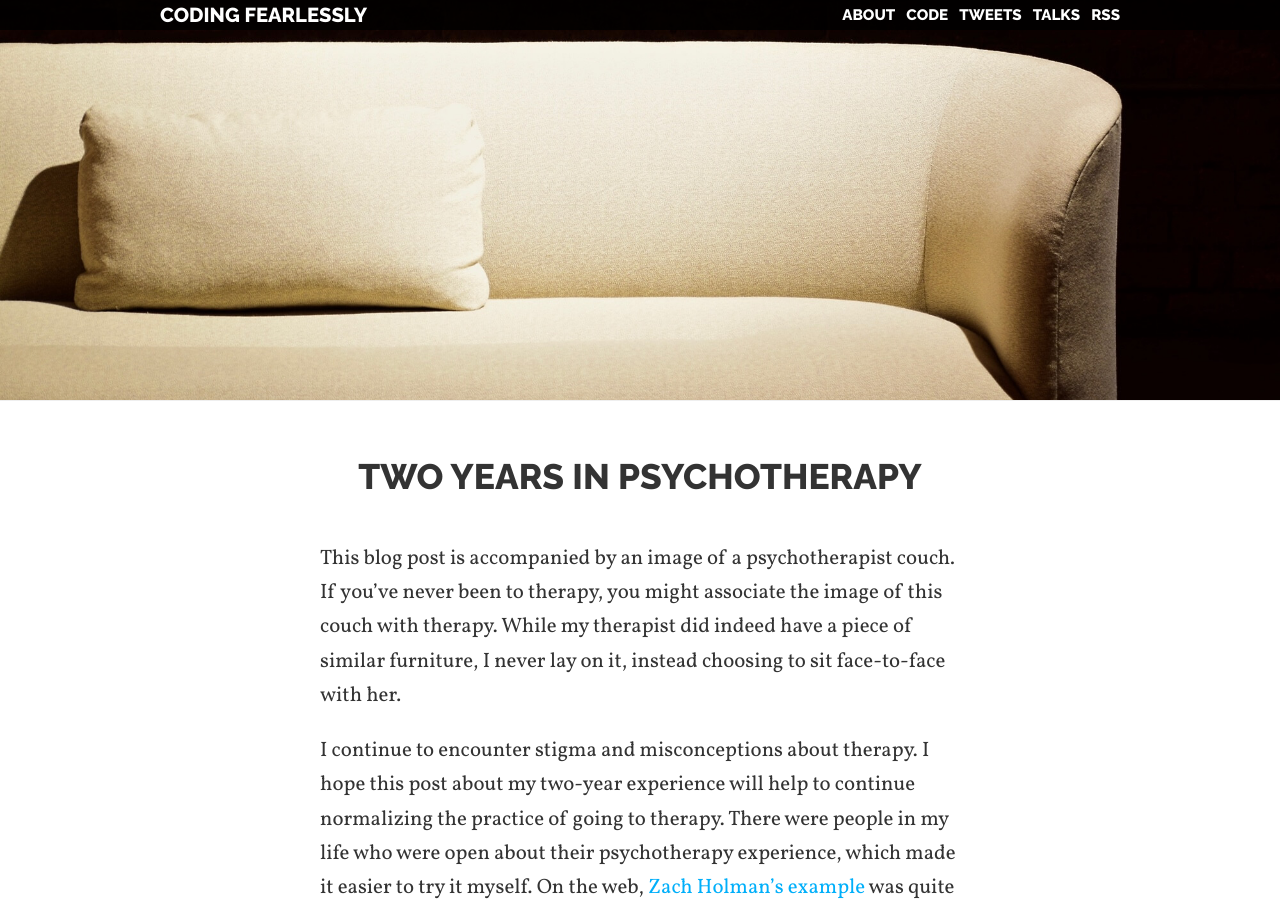
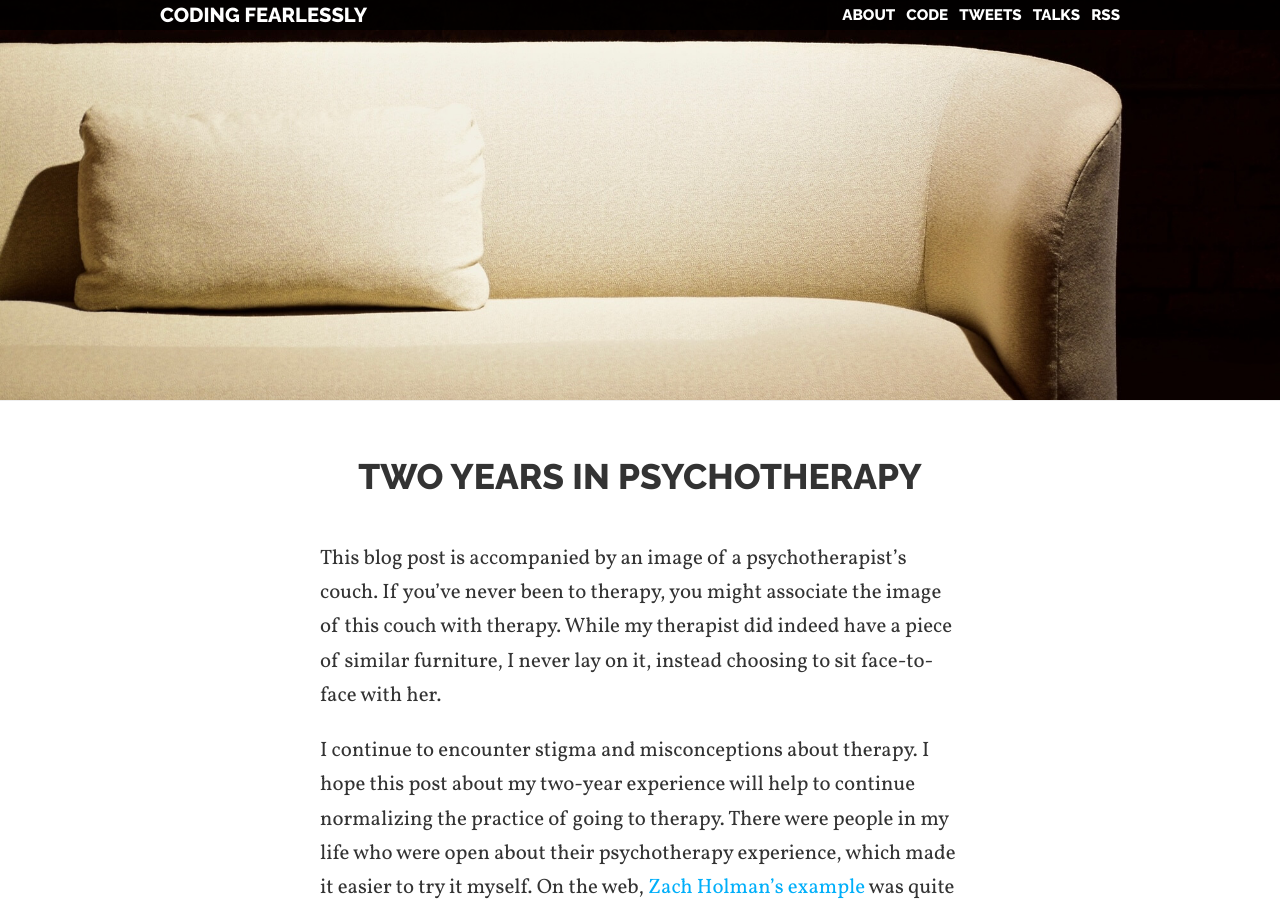
Before and after one commit to mmozuras/mmozuras.github.com, a Jekyll site: the page built from post/_posts/2020-01-19-two-years-in-psychotherapy.md, in a window 1280 px wide and 900 px high. Built offline with Jekyll 4.4.1, drawn with Linux system fonts in a browser that asks for light colours; comment, search, counter and statistics services are not loaded.

Commit message:
Minor grammar fix

```diff
--- a/post/_posts/2020-01-19-two-years-in-psychotherapy.md
+++ b/post/_posts/2020-01-19-two-years-in-psychotherapy.md
@@ -4,7 +4,7 @@ background: couch
 excerpt_separator: <!--more-->
 ---
 
-This blog post is accompanied by an image of a psychotherapist couch. If you've never been to therapy, you might associate the image of this couch with therapy. While my therapist did indeed have a piece of similar furniture, I never lay on it, instead choosing to sit face-to-face with her.
+This blog post is accompanied by an image of a psychotherapist's couch. If you've never been to therapy, you might associate the image of this couch with therapy. While my therapist did indeed have a piece of similar furniture, I never lay on it, instead choosing to sit face-to-face with her.
 
 I continue to encounter stigma and misconceptions about therapy. I hope this post about my two-year experience will help to continue normalizing the practice of going to therapy. There were people in my life who were open about their psychotherapy experience, which made it easier to try it myself. On the web, [Zach Holman's example][holman] was quite inspiring.
 
```
